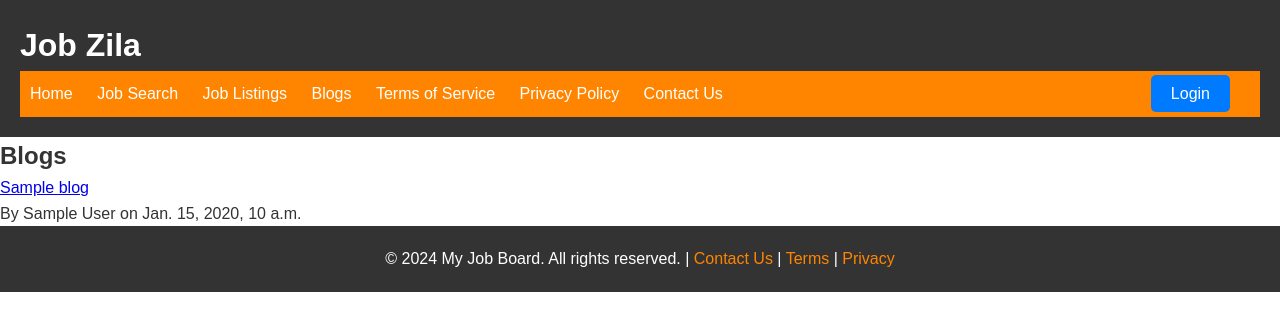
After one commit to AmberForrester/Django, a Django app: template jobzila/jobzila/home/templates/home/blog_list.html in a window 1280 px wide. The commit adds this page. Shown: the top 331 px of the page. Run offline with Django 5.2, Linux system fonts and the light colour scheme; the template is opened without the code that fills it: most values are stand-ins (such as "Sample title", 1, 10 or a date in 2020).

Commit message:
Blogs functionality created + Admin privileges

```diff
--- a/jobzila/jobzila/home/admin.py
+++ b/jobzila/jobzila/home/admin.py
@@ -1,7 +1,7 @@
 from django.contrib import admin
 
 # Register your models here.
-from .models import Job
+from .models import Job, Blog
 
 class JobAdmin(admin.ModelAdmin):
     # Specify the list_display as a tuple.
@@ -9,3 +9,6 @@ class JobAdmin(admin.ModelAdmin):
 
     # Add JobAdmin as an argument.
 admin.site.register(Job, JobAdmin) # Register the Job model in Django admin, so you can manage the job listings here.
+
+# Register Blog Model in Django Admin
+admin.site.register(Blog)
--- /dev/null
+++ b/jobzila/jobzila/home/templates/home/blog_list.html
@@ -0,0 +1,22 @@
+{% extends 'home/master.html' %}
+
+{% block title %}Blogs{% endblock %}
+
+{% block extra_head %}
+{% load static %}
+<link rel="icon" href="{% static 'favicon/listing.png' %}" type="image/png">
+{% endblock %}
+
+{% block content %}
+<h2>Blogs</h2>
+<ul>
+  {% for blog in blogs %}
+    <li>
+      <a href="{% url 'blog_detail' blog.id %}">{{ blog.title }}</a>
+      <p>By {{ blog.author }} on {{ blog.created_at }}</p>
+    </li>
+  {% empty %}
+    <p>No blogs found.</p>
+  {% endfor %}
+</ul>
+{% endblock %}
--- a/jobzila/jobzila/home/templates/home/master.html
+++ b/jobzila/jobzila/home/templates/home/master.html
@@ -21,10 +21,21 @@
           <li><a href="{% url 'homepage' %}">Home</a></li>
           <li><a href="{% url 'job_search' %}">Job Search</a></li>
           <li><a href="{% url 'job_listings'%}">Job Listings</a></li>
+          <li><a href="{% url 'blog_list' %}">Blogs</a></li>
           <li><a href="{% url 'terms'%}">Terms of Service</a></li>
           <li><a href="{% url 'privacy'%}">Privacy Policy</a></li>
           <li><a href="{% url 'contact_us' %}">Contact Us</a></li>
         </ul>
+
+        <!-- Login/Logout Button on the Far Right -->
+        <ul class="navbar-right">
+          {% if user.is_authenticated %}
+            <li><a href="{% url 'logout' %}">Logout</a></li> <!-- Logout link for authenticated users -->
+          {% else %}
+            <li><a href="{% url 'login' %}">Login</a></li> <!-- Login link for unauthenticated users -->
+          {% endif %}
+        </ul>
+
       </nav>
     </header>
 
--- a/jobzila/jobzila/static/css/style.css
+++ b/jobzila/jobzila/static/css/style.css
@@ -46,11 +47,18 @@ nav {
   background-color: #ff8500;
   color: #fff;
   padding: 10px;
+  display: flex; /* Use flexbox to manage layout */
+  justify-content: space-between; /* Distribute space between left and right content */
+  align-items: center; /* Vertically align items in the middle */
 }
 
+/* Styles for the left side of the navbar */
 nav ul {
   list-style-type: none;
+  margin: 0;
+  padding: 0;
 }
+
 nav ul li {
   display: inline;
   margin-right: 20px;
@@ -59,6 +67,27 @@ nav ul li {
 nav ul li a {
   color: #fff;
   text-decoration: none;
+}
+
+/* New: Style for the right-aligned Login/Logout button */
+.navbar-right {
+  margin-left: auto !important; /* Forces it to move to the right */
+}
+
+.navbar-right li {
+  display: inline !important; /* Ensure the list items are inline */
+}
+
+.navbar-right a {
+  color: #fff !important;
+  text-decoration: none !important;
+  padding: 10px 20px !important;
+  background-color: #007bff !important; /* Optional: Button-like appearance */
+  border-radius: 5px !important;
+}
+
+.navbar-right a:hover {
+  background-color: #0056b3 !important;
 }
 
 footer {
```
Also changed, not shown: other parts of jobzila/jobzila/static/css/style.css (+42 -1 lines), jobzila/jobzila/home/forms.py (added, +7 -0 lines), jobzila/jobzila/home/models.py (+13 -0 lines), jobzila/jobzila/home/templates/home/add_blog.html (added, +17 -0 lines), jobzila/jobzila/home/templates/home/blog_detail.html (added, +15 -0 lines), jobzila/jobzila/home/templates/registration/login.html (added, +19 -0 lines), jobzila/jobzila/home/urls.py (+7 -1 lines), jobzila/jobzila/home/views.py (+29 -2 lines), jobzila/jobzila/db.sqlite3, jobzila/jobzila/home/migrations/0002_blog.py (added).
